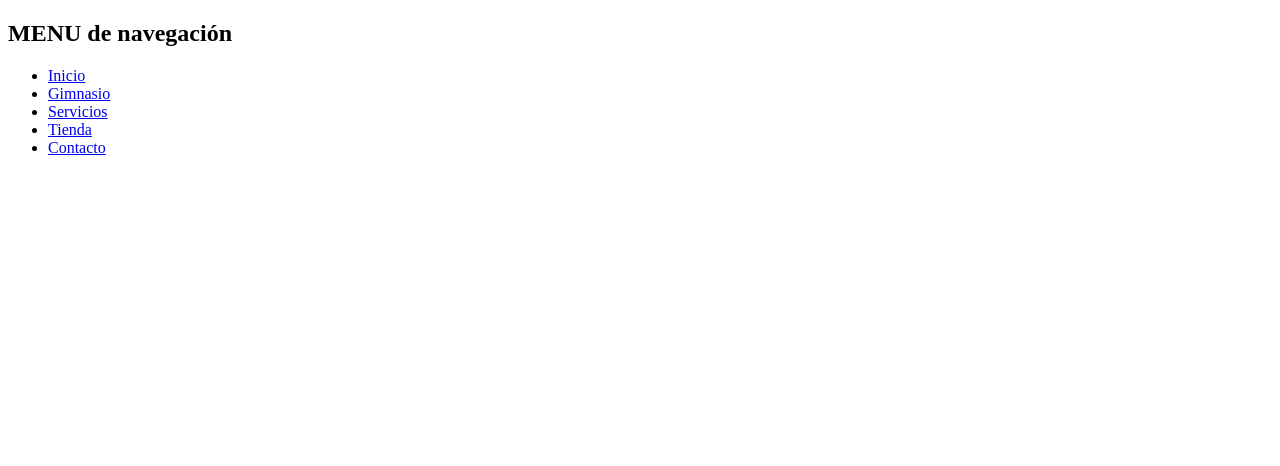
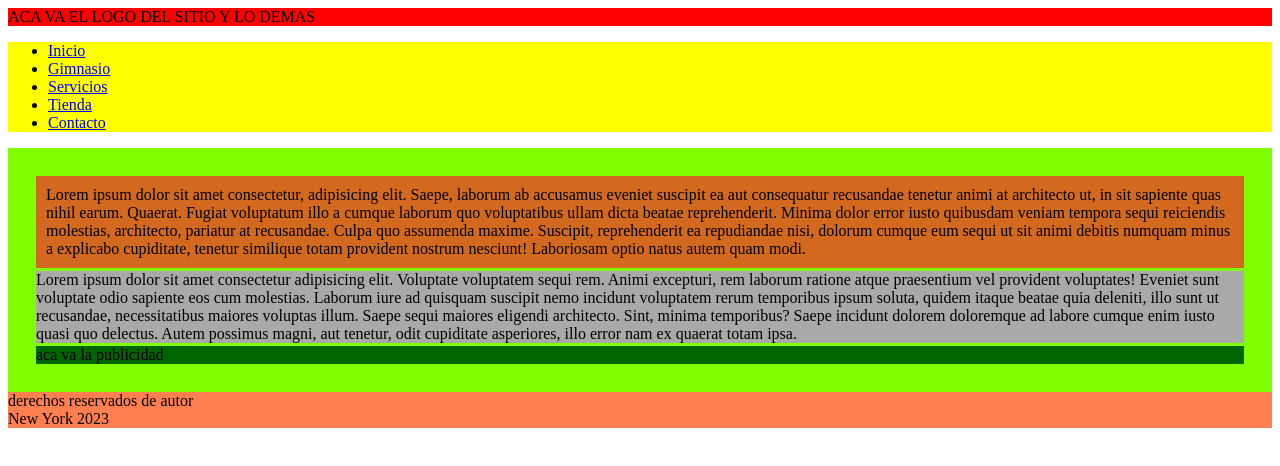
Before and after one commit to WalterArias/2827725, a plain HTML site: page arnold/index.html in a window 1280 px wide. Drawn offline with Linux system fonts and the light colour scheme.

Commit message:
actualiz

```diff
--- /dev/null
+++ b/arnold/assets/css/estilo.css
@@ -0,0 +1,27 @@
+.cabecera {
+  background-color: red;
+}
+
+.menu {
+  background-color: yellow;
+}
+.contenedor {
+  background-color: chartreuse;
+  padding: 25px;
+}
+.contenido1 {
+  background-color: chocolate;
+  margin: 3px;
+  padding: 10px;
+}
+.contenido2 {
+  background-color: darkgrey;
+  margin: 3px;
+}
+.lateral {
+  background-color: darkgreen;
+  margin: 3px;
+}
+.pie {
+  background-color: coral;
+}
--- /dev/null
+++ b/arnold/assets/js/main.js
@@ -0,0 +1 @@
+alert("welcome to js");
--- a/arnold/index.html
+++ b/arnold/index.html
@@ -4,9 +4,11 @@
     <meta charset="UTF-8" />
     <meta name="viewport" content="width=device-width, initial-scale=1.0" />
     <title>Document</title>
+    <link rel="stylesheet" href="./assets/css/estilo.css" />
   </head>
   <body>
-    <h2>MENU de navegación</h2>
+    <div class="cabecera">ACA VA EL LOGO DEL SITIO Y LO DEMAS</div>
+    <div class="menu">
       <ul>
         <li><a href="index.html">Inicio</a></li>
         <li><a href="gimnasio.html">Gimnasio</a></li>
@@ -14,5 +16,35 @@
         <li><a href="tienda.html">Tienda</a></li>
         <li><a href="contacto.html">Contacto</a></li>
       </ul>
+    </div>
+    <div class="contenedor">
+      <div class="contenido1">
+        Lorem ipsum dolor sit amet consectetur, adipisicing elit. Saepe, laborum ab accusamus eveniet suscipit ea aut
+        consequatur recusandae tenetur animi at architecto ut, in sit sapiente quas nihil earum. Quaerat. Fugiat
+        voluptatum illo a cumque laborum quo voluptatibus ullam dicta beatae reprehenderit. Minima dolor error iusto
+        quibusdam veniam tempora sequi reiciendis molestias, architecto, pariatur at recusandae. Culpa quo assumenda
+        maxime. Suscipit, reprehenderit ea repudiandae nisi, dolorum cumque eum sequi ut sit animi debitis numquam minus
+        a explicabo cupiditate, tenetur similique totam provident nostrum nesciunt! Laboriosam optio natus autem quam
+        modi.
+      </div>
+      <div class="contenido2">
+        Lorem ipsum dolor sit amet consectetur adipisicing elit. Voluptate voluptatem sequi rem. Animi excepturi, rem
+        laborum ratione atque praesentium vel provident voluptates! Eveniet sunt voluptate odio sapiente eos cum
+        molestias. Laborum iure ad quisquam suscipit nemo incidunt voluptatem rerum temporibus ipsum soluta, quidem
+        itaque beatae quia deleniti, illo sunt ut recusandae, necessitatibus maiores voluptas illum. Saepe sequi maiores
+        eligendi architecto. Sint, minima temporibus? Saepe incidunt dolorem doloremque ad labore cumque enim iusto
+        quasi quo delectus. Autem possimus magni, aut tenetur, odit cupiditate asperiores, illo error nam ex quaerat
+        totam ipsa.
+      </div>
+      <div class="lateral">aca va la publicidad</div>
+    </div>
+
+    <div class="pie">
+      derechos reservados de autor
+      <br />
+      New York 2023
+    </div>
+
+    <script src="./assets/js/main.js"></script>
   </body>
 </html>
```
Also changed, not shown: arnold/gimnasio.html (+1 -0 lines), arnold/assets/media/Arnold-2.jpg (added), arnold/assets/media/arnold1.jpg (added), arnold/assets/media/beautiful-young-sporty-couple-workout-in-gym-together-caucasian-man-training-with-female-trainer.jpg (added), arnold/assets/media/logo.jpg (added), arnold/assets/media/man-and-woman-in-the-sauna-interior.jpg (added), arnold/assets/media/nutricion.jpg (added), arnold/assets/media/peliculas1.jpg (added), arnold/assets/media/pesas.webp (added), arnold/assets/media/productos.jpg (added), 1 other file. Lines whose indentation alone changed are shown as unchanged.
